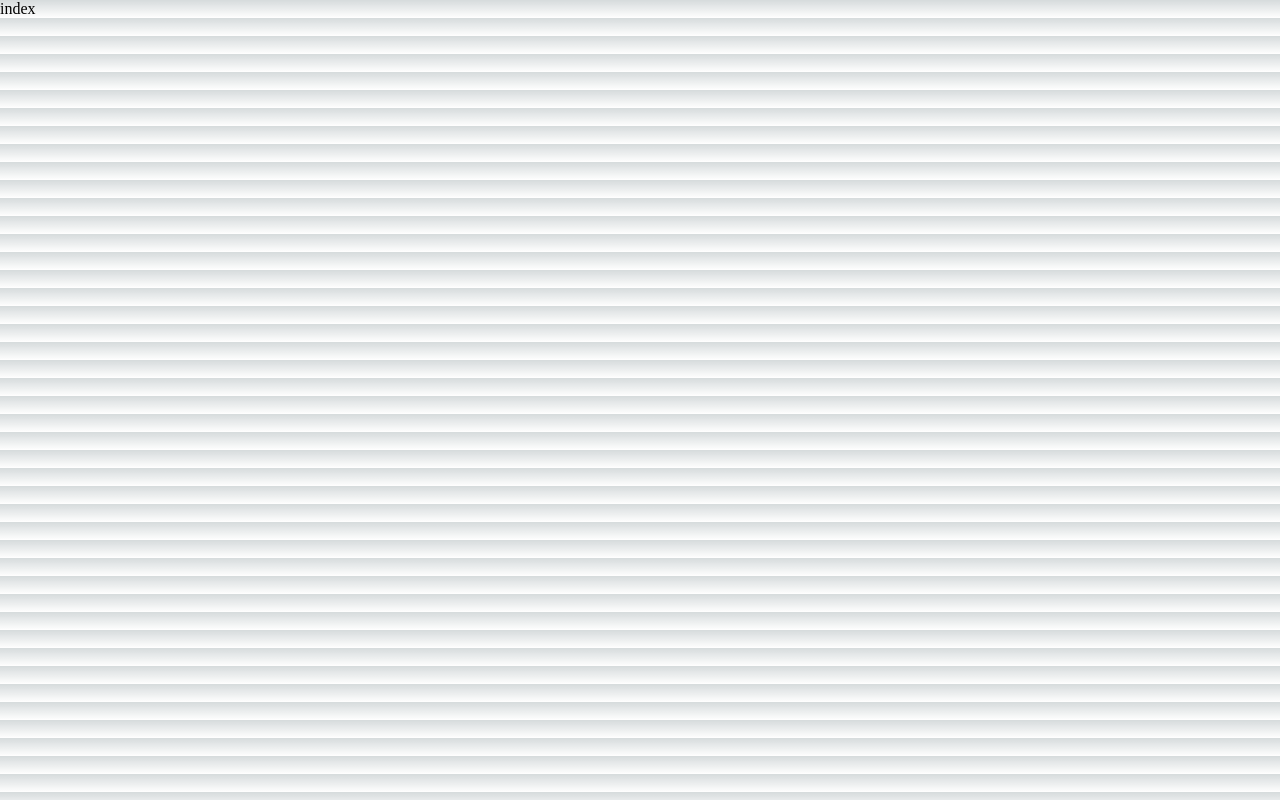
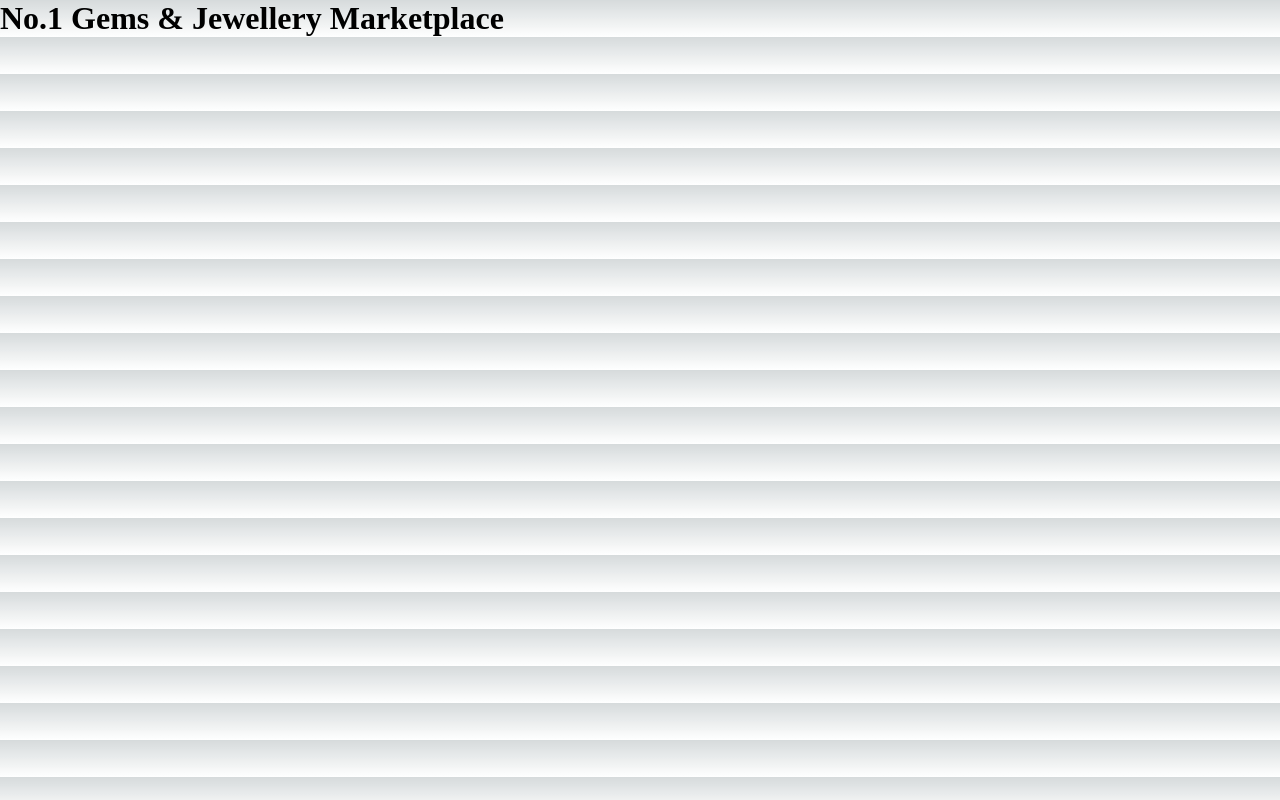
Before and after one commit to min-hinthar/e_commerce_stripe_sanity_react_app, a Next.js app in the folder ecommerce/: page / in a window 1280 px wide. Built offline with nearby package versions, Linux system fonts and the light colour scheme.

Commit message:
pages/index.js updated with meta and link rel favicon and Head data, .babelrc created with presets: next/babel and extends in .eslintrc.json

```diff
--- a/ecommerce/pages/index.js
+++ b/ecommerce/pages/index.js
@@ -1,8 +1,18 @@
-import React from 'react'
+import React from 'react';
+import Head from 'next/head';
 
 const index = () => {
   return (
-    <div>index</div>
+    <div>
+      <Head>
+        <title> Mandalay Star Marketplace </title>
+        <meta charSet="utf-8" />
+        <meta name="viewport" content="initial-scale=1.0, width=device-width" key='title'/>
+        <link rel="shortcut icon" href="/favicon.png" />
+      </Head>
+
+      <h1> No.1 Gems & Jewellery Marketplace </h1>
+  </div>
   )
 }
 
```
Also changed, not shown: ecommerce/.babelrc (added), ecommerce/.eslintrc.json.
